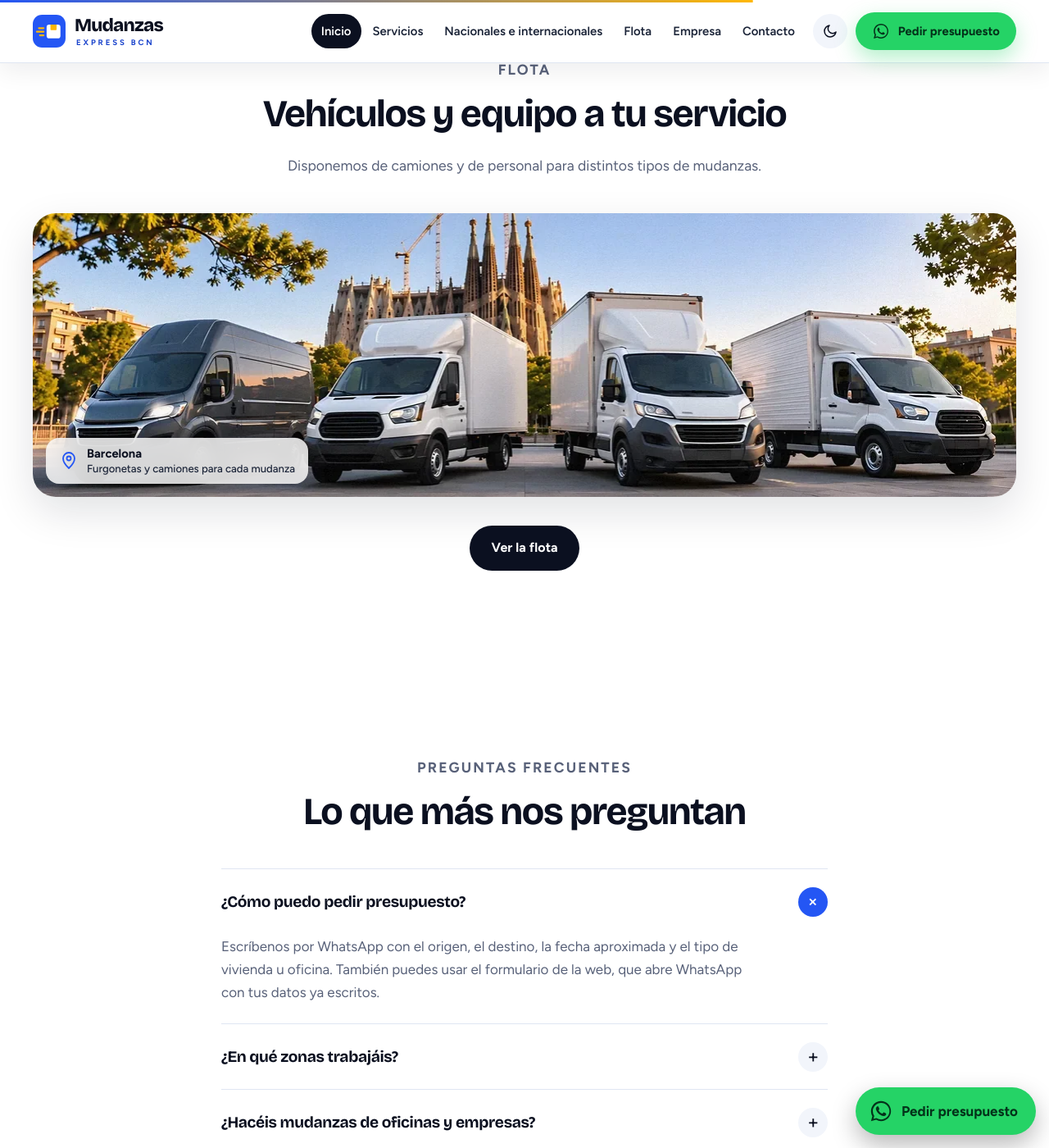
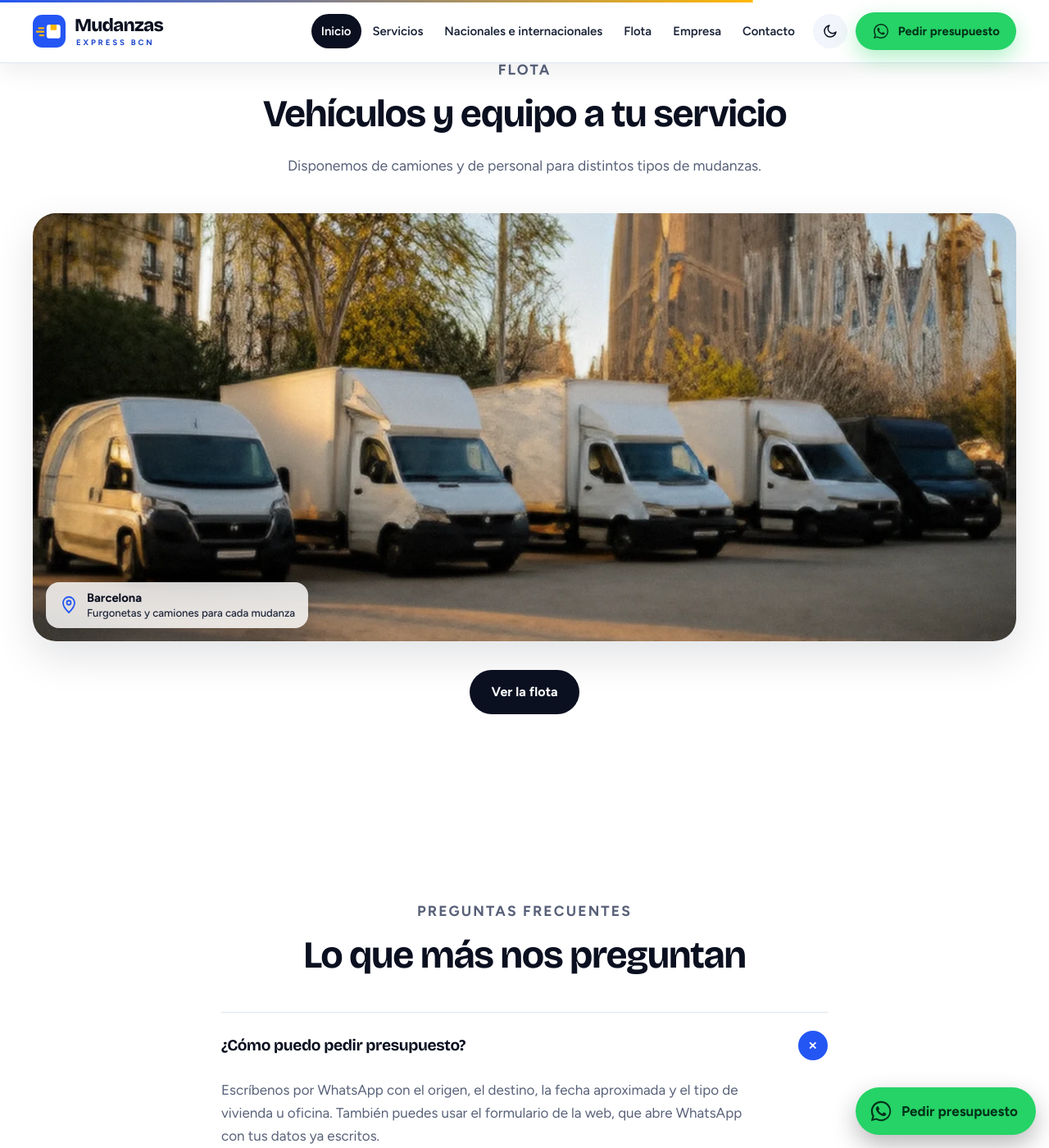
Before and after one commit to Gatsbys-stocks/mudanzas-express, a Jekyll site: the page built from index.html, in a window 1280 px wide and 1400 px high, scrolled down 3597 px. Shown: the whole window at 82% size. Built offline with Jekyll 4.4.1, drawn with Linux system fonts in a browser that asks for light colours.

Commit message:
Add files via upload

```diff
--- a/_includes/pano.html
+++ b/_includes/pano.html
@@ -1,4 +1,4 @@
 <figure class="pano" data-lightbox>
-  <img src="{{ '/assets/img/flota/flota-panoramica.webp' | relative_url }}" srcset="{{ '/assets/img/flota/flota-panoramica-1200.webp' | relative_url }} 1200w, {{ '/assets/img/flota/flota-panoramica.webp' | relative_url }} 2400w" sizes="(min-width:1200px) 1140px, 92vw" alt="Furgonetas y camiones de mudanzas aparcados con la Sagrada Familia al fondo" width="2400" height="693" loading="lazy">
+  <img src="{{ '/assets/img/flota/flota-panoramica.webp' | relative_url }}" srcset="{{ '/assets/img/flota/flota-panoramica-1200.webp' | relative_url }} 1200w, {{ '/assets/img/flota/flota-panoramica.webp' | relative_url }} 1600w" sizes="(min-width:1200px) 1140px, 92vw" alt="Furgonetas y camiones de mudanzas aparcados con la Sagrada Familia al fondo" width="1600" height="696" loading="lazy">
   <figcaption class="pano-chip">{% include icon.html name="map" class="mini" %}<span><strong>Barcelona</strong>Furgonetas y camiones para cada mudanza</span></figcaption>
 </figure>
--- a/_sass/components.scss
+++ b/_sass/components.scss
@@ -171,7 +171,7 @@ figcaption{font-size:.92rem;color:var(--muted);padding:12px 4px 0;font-weight:60
 
 /* ---- Panoramica de la flota ---- */
 .pano{position:relative;overflow:hidden;border-radius:var(--r-lg);box-shadow:var(--shadow)}
-.pano img{width:100%;height:auto;min-height:210px;aspect-ratio:1594/460;object-fit:cover;border-radius:0;box-shadow:none;transition:transform 1.2s cubic-bezier(.2,.7,.2,1)}
+.pano img{width:100%;height:auto;min-height:210px;aspect-ratio:2.3/1;object-fit:cover;border-radius:0;box-shadow:none;transition:transform 1.2s cubic-bezier(.2,.7,.2,1)}
 .pano:hover img{transform:scale(1.04)}
 .pano-chip{position:absolute;left:16px;bottom:16px;display:flex;align-items:center;gap:10px;margin:0;padding:10px 16px;border-radius:16px;background:var(--glass);-webkit-backdrop-filter:blur(12px);backdrop-filter:blur(12px);box-shadow:0 10px 28px rgba(11,16,32,.2);font-size:.82rem;line-height:1.3;font-weight:500;color:var(--text)}
 .pano-chip strong{display:block;font-size:.92rem;color:var(--heading)}
```
Also changed, not shown: README.md, assets/img/flota/flota-panoramica-1200.webp, assets/img/flota/flota-panoramica.webp.
